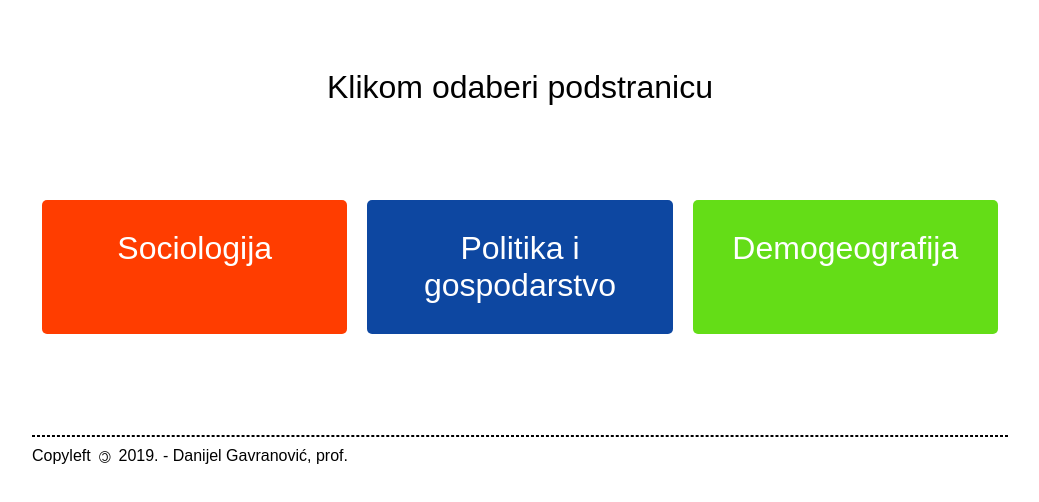
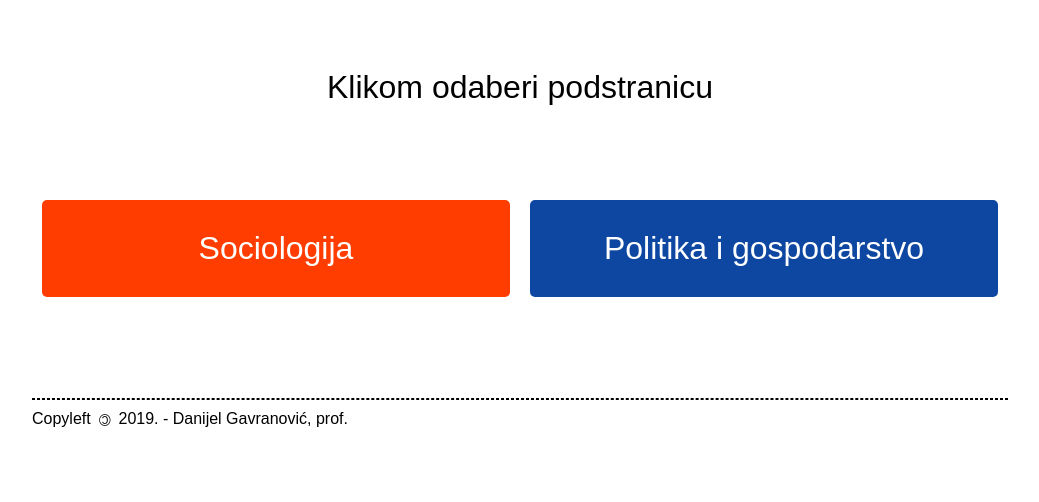
Before and after one commit to srednja-skola/srednja-skola.github.io, a plain HTML site: page index.html in a window 1280 px wide. Shown: the whole page, without its empty margins (120-1159 px from the left). Drawn offline with nearby package versions, Linux system fonts and the light colour scheme.

Commit message:
Add files via upload

```diff
--- a/index.html
+++ b/index.html
@@ -15,7 +15,7 @@
   <main>
       <a class="sociologija" href="https://srednja-skola.github.io/sociologija/">Sociologija</a>
       <a class="politika" href="https://srednja-skola.github.io/politika/">Politika i gospodarstvo</a>
-  <a class="dodatna-nastava" href="migracije.html">Demogeografija</a>
+  <!-- <a class="dodatna-nastava" href="migracije.html">Demogeografija</a> -->
   </main>
   <br>
   <br>
```
